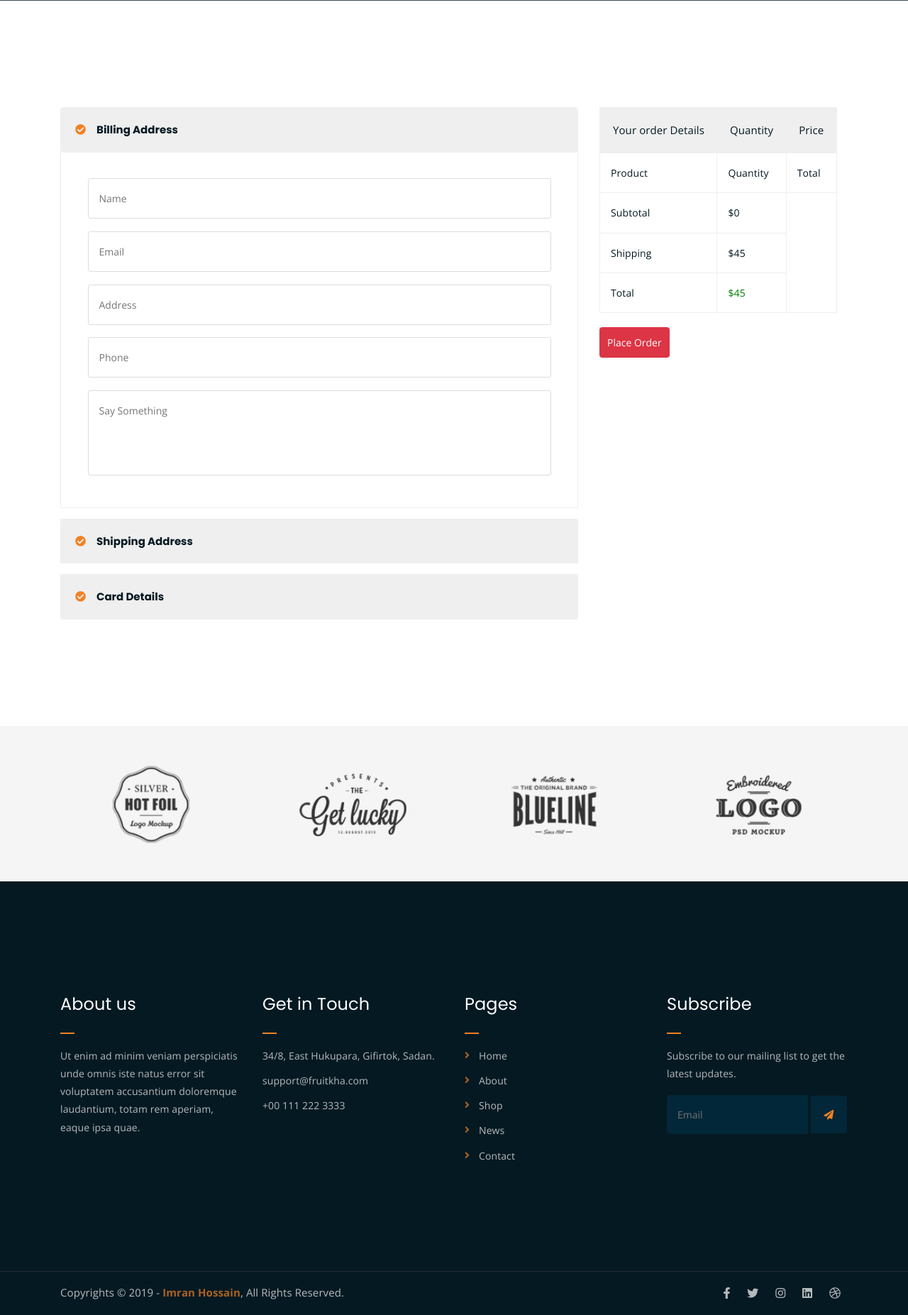
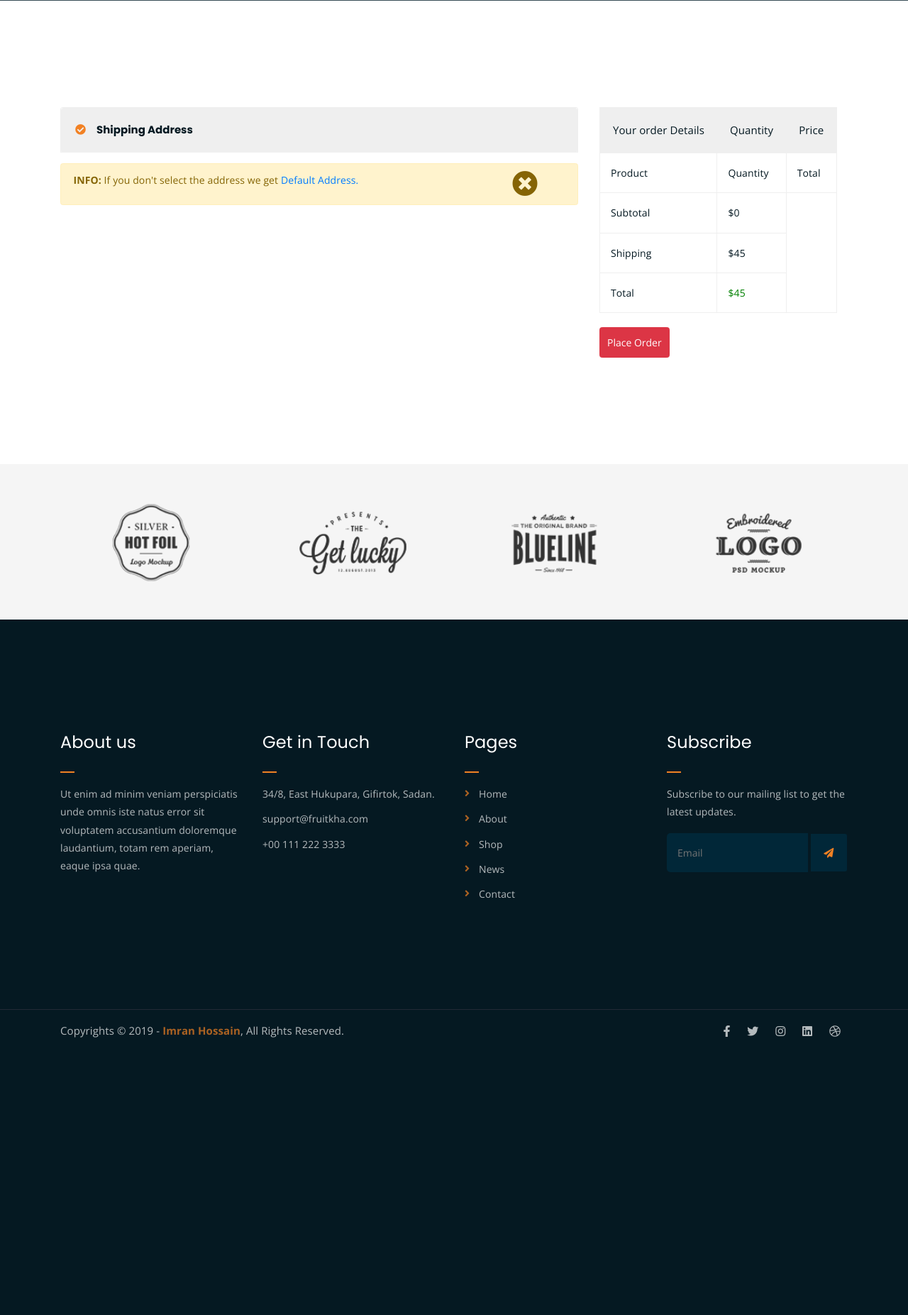
Before and after one commit to Abhishek-vamja/Fruits-Shop, a Django app: page /shop/checkout/ in a window 1280 px wide. Shown: the part 450-2303 px from the top of the page at 71% size. After the commit the page ends 1912 px from the top, so only its background shows below. Run offline with Django 4.2, Linux system fonts and the light colour scheme; the visitor is signed in with stand-in values (Sample User, id 1); data that the repository does not hold is empty; some libraries are stand-ins or nearby versions.

Commit message:
initial commit.

```diff
--- a/FruitShop/shop/views.py
+++ b/FruitShop/shop/views.py
@@ -257,6 +257,7 @@ class CheckoutView(LoginRequiredMixin, View):
     """
     def get(self, request):
         carts = Cart.objects.all()
+        address = Address.objects.filter(user=request.user)
         cart = carts.filter(user=self.request.user).order_by('-id').distinct()
 
         amount = 0
@@ -270,6 +271,7 @@ class CheckoutView(LoginRequiredMixin, View):
         total = amount + shipping
 
         context = {
+            'address': address,
             'total_amount': total,
             'shipping_amount': shipping,
             'carts': cart,
@@ -279,31 +281,21 @@ class CheckoutView(LoginRequiredMixin, View):
 
 
     def post(self, request):
-
-        """
-        Checkout bill address process.
-        """
         auth_user = self.request.user
-        name = request.POST.get('name')
-        email = request.POST.get('email')
-        address = request.POST.get('address')
-        phone = request.POST.get('phone')
-        note = request.POST.get('bill')
-
-        checkout = Checkout(
-            user=auth_user, name=name, email=email, address=address, mobile=phone, note=note
-            )
-
         """
         OrderPlaced Process.
         """
         cart = Cart.objects.filter(user=auth_user)
-        address = Address.objects.filter(user=auth_user).first()
+        address_select = request.POST.get('selected_address')
+        if address_select:
+            address = Address.objects.get(id=address_select)
+        else:
+            address = Address.objects.filter(user=auth_user).order_by('-default').first()
+
         for i in cart:
             OrderPlaced.objects.create(
                 user=auth_user,product=i.product,quantity=i.quantity,address=address
             )
-        checkout.save()
         cart.delete()
 
         return redirect('order')
--- a/FruitShop/templates/base.html
+++ b/FruitShop/templates/base.html
@@ -212,7 +212,7 @@
         </div>
     </div>
     <!-- end copyright -->
-
+    <script src="https://cdn.jsdelivr.net/npm/bootstrap@5.3.0/dist/js/bootstrap.bundle.min.js"></script>
     <!-- jquery -->
     <script src="https://code.jquery.com/jquery-3.6.0.min.js"></script>
     <script src="{% static 'assets/js/jquery-1.11.3.min.js' %}"></script>
--- a/FruitShop/templates/checkout.html
+++ b/FruitShop/templates/checkout.html
@@ -22,39 +22,16 @@
 	<div class="container">
 		<div class="row">
 			<div class="col-lg-8">
+				<form action="" method="post">
+					{% csrf_token %}
 					<div class="checkout-accordion-wrap">
 						<div class="accordion" id="accordionExample">
-						<div class="card single-accordion">
-							<div class="card-header" id="headingOne">
-								<h5 class="mb-0">
-									<button class="btn btn-link" type="button" data-toggle="collapse"
-										data-target="#collapseOne" aria-expanded="true" aria-controls="collapseOne">
-										Billing Address
-									</button>
-								</h5>
-							</div>
-
-							<div id="collapseOne" class="collapse show" aria-labelledby="headingOne"
-								data-parent="#accordionExample">
-								<div class="card-body">
-									<div class="billing-address-form">
-										<form action="{% url 'checkout' %}" method="post">{% csrf_token %}
-											<p><input type="text" name="name" placeholder="Name" required></p>
-											<p><input type="email" name="email" placeholder="Email" required></p>
-											<p><input type="text" name="address" placeholder="Address" required></p>
-											<p><input type="tel" name="phone" placeholder="Phone" required></p>
-											<p><textarea name="bill" id="bill" cols="30" rows="10"
-													placeholder="Say Something" required></textarea></p>
-
-									</div>
-								</div>
-							</div>
-						</div>
 							<div class="card single-accordion">
 								<div class="card-header" id="headingTwo">
 									<h5 class="mb-0">
 										<button class="btn btn-link collapsed" type="button" data-toggle="collapse"
-										data-target="#collapseTwo" aria-expanded="false" aria-controls="collapseTwo">
+											data-target="#collapseTwo" aria-expanded="false"
+											aria-controls="collapseTwo">
 											Shipping Address
 										</button>
 									</h5>
@@ -63,30 +40,39 @@
 									data-parent="#accordionExample">
 									<div class="card-body">
 										<div class="shipping-address-form">
-										<p>Your shipping address form is here.</p>
+											{% for i in address %}
+											<p>
+												<label>
+													{% if i.default %}
+														<input type="radio" name="selected_address" value="{{i.id}}" checked>
+														<b>{{i.full_name}}</b>:
+														<br>{{i.flat}},{{i.area}},
+														<br>{{i.city|upper}}, {{i.state}}, {{i.pincode}}
+														<br>{{i.country}},
+														<br>Mobile: {{i.mobile}}
+													{% else %}
+														<input type="radio" name="selected_address" value="{{i.id}}">
+														<b>{{i.full_name}}</b>:
+														<br>{{i.flat}},{{i.area}},
+														<br>{{i.city|upper}}, {{i.state}}, {{i.pincode}}
+														<br>{{i.country}},
+														<br>Mobile: {{i.mobile}}
+													{% endif %}
+												</label>
+											</p>
+											{% endfor %}
+
 										</div>
 									</div>
 								</div>
 							</div>
-						<div class="card single-accordion">
-							<div class="card-header" id="headingThree">
-								<h5 class="mb-0">
-									<button class="btn btn-link collapsed" type="button" data-toggle="collapse"
-										data-target="#collapseThree" aria-expanded="false"
-										aria-controls="collapseThree">
-										Card Details
-									</button>
-								</h5>
+							<div class="alert alert-warning alert-dismissible fade show d-flex justify-content-between" role="alert">
+								<div>
+									<strong>INFO: </strong> If you don't select the address we get <a href="{% url 'user-address' %}">Default Address.</a>
 								</div>
-							<div id="collapseThree" class="collapse" aria-labelledby="headingThree"
-								data-parent="#accordionExample">
-								<div class="card-body">
-									<div class="card-details">
-										<p>Your card details goes here.</p>
+								<i class="fas fa-times-circle" data-bs-dismiss="alert" aria-label="Close" style='font-size:36px'></i>
 							</div>
-								</div>
-							</div>
-						</div>
+
 						</div>
 
 					</div>
@@ -135,7 +121,8 @@
 							</tr>
 						</tbody>
 					</table>
-					<button type="submit" class="btn btn-danger" style="padding: 10px; margin-top: 20px;">Place Order</button>
+					<button type="submit" class="btn btn-danger" style="padding: 10px; margin-top: 20px;">Place
+						Order</button>
 					</form>
 				</div>
 			</div>
@@ -173,3 +160,12 @@
 <!-- end logo carousel -->
 
 {% endblock %}
+
+{% block js %}
+<script>
+    var alertList = document.querySelectorAll('.alert');
+    alertList.forEach(function (alert) {
+        new bootstrap.Alert(alert);
+    });
+</script>
+{% endblock js %}
```
Lines whose indentation alone changed are shown as unchanged.
